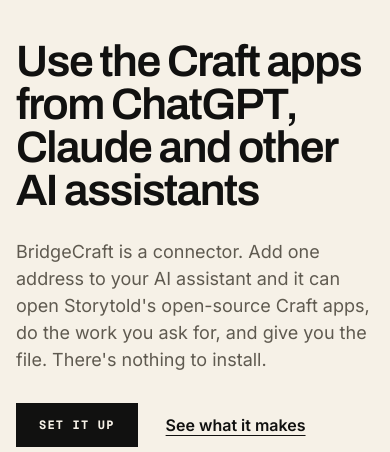
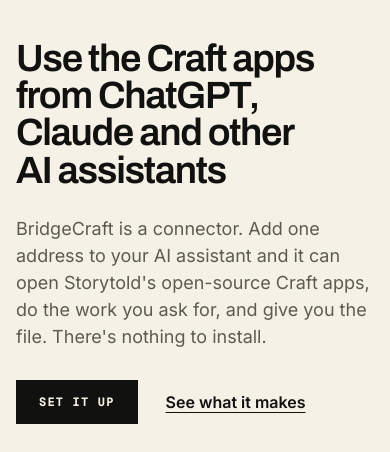
Before and after one commit to adikshan11/artcraft-plugin, a Flask app: page / in a window 390 px wide. Shown: the part 69-521 px from the top of the page. Run offline with Flask 3, Linux system fonts and the light colour scheme.

Commit message:
Fit the homepage headline beside the plate (#28)
The headline was capped at 13 characters a line, so it broke into five ragged
lines and pushed the button below the plate. It now runs to 20 characters at a
slightly smaller size, with text-wrap: balance: three lines on a 1440 px
window, four at 855 px and on a 375 px phone, with no sideways scrolling.

Co-authored-by: Claude Opus 5.5 <noreply@anthropic.com>

```diff
--- a/static/style.css
+++ b/static/style.css
@@ -338,10 +338,12 @@ h2 em {
   gap: 26px;
 }
 
+/* Balanced so the lines come out even, and sized to sit in three or four lines beside the plate. */
 .hero h1 {
-  max-width: 13ch;
-  font-size: clamp(44px, 5.6vw, 78px);
+  max-width: 20ch;
+  font-size: clamp(38px, 4.5vw, 66px);
   line-height: 0.98;
+  text-wrap: balance;
 }
 
 .lede {
```
